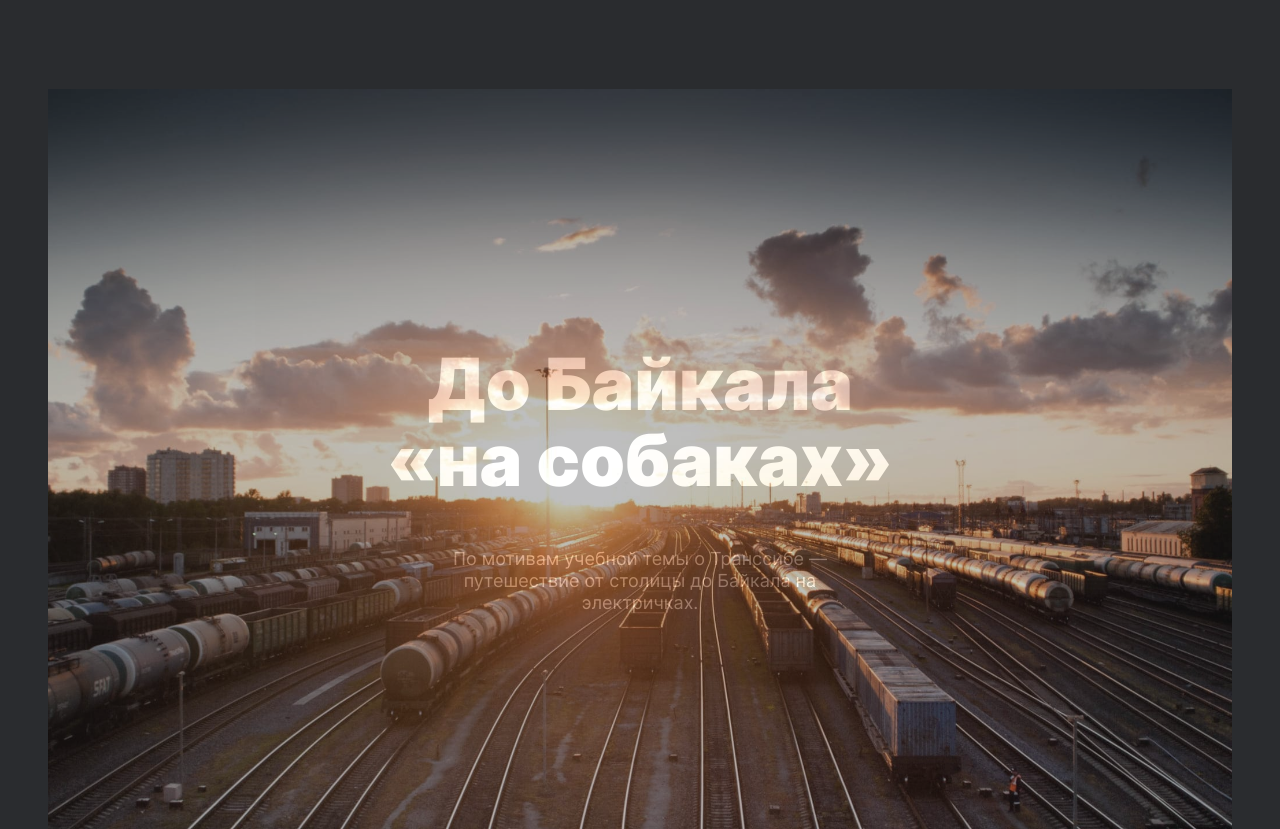
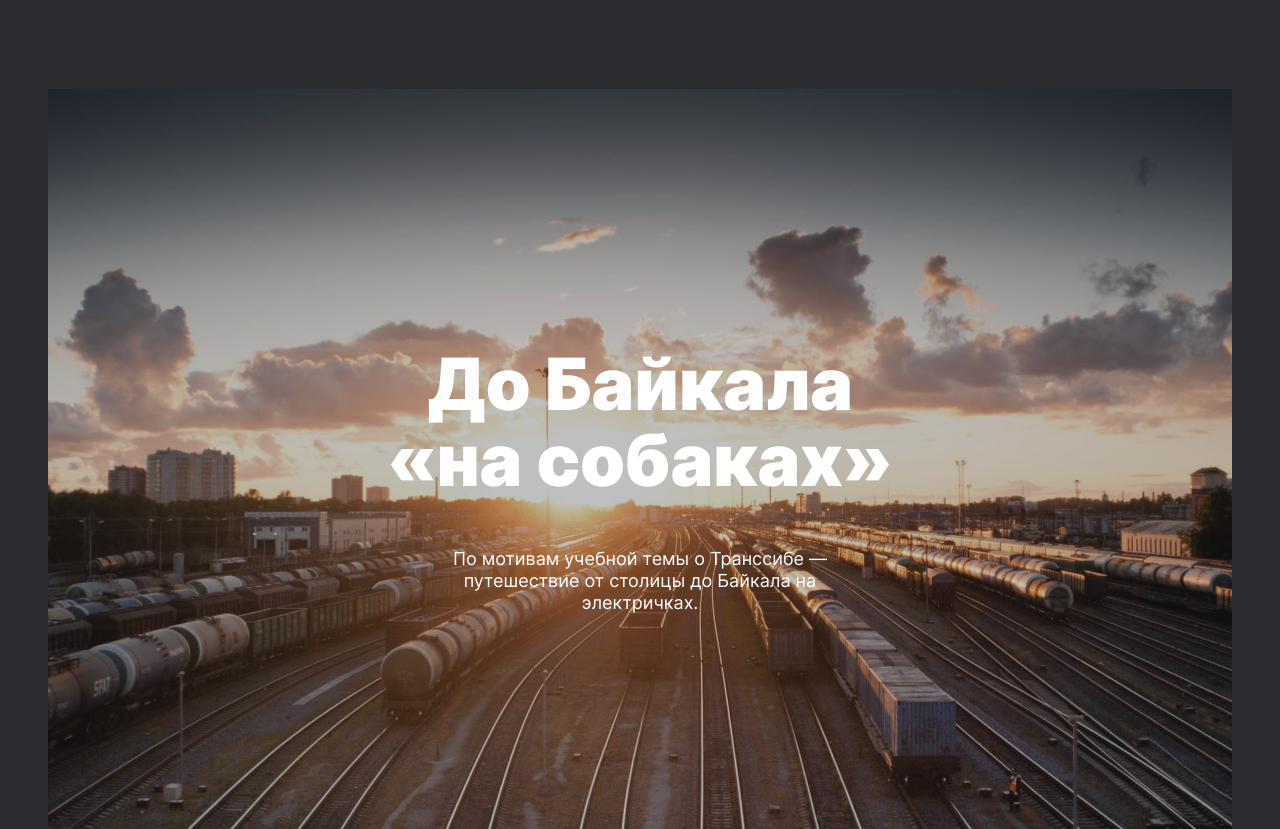
Before and after one commit to a6125060/russian-travel, a plain HTML site: page index.html in a window 1280 px wide. Shown: the part 5908-6737 px from the top of the page. Drawn offline with Linux system fonts and the light colour scheme.

Commit message:
пр3_итерац2_проб3

```diff
--- a/blocks/cover/__link/cover__link.css
+++ b/blocks/cover/__link/cover__link.css
@@ -6,14 +6,13 @@
   text-decoration: none;
   align-items: center;
   justify-content: center;
-  background-color:rgba(42, 44, 47, 1);
-  opacity: .3;
-  z-index: -10;
+  background-color:rgba(42, 44, 47, .3);
+
 }
 
 .cover__link:hover {
-  opacity: .8;
-  z-index: -10;
+  background-color:rgba(42, 44, 47, .8);
+
 }
 
 
```
